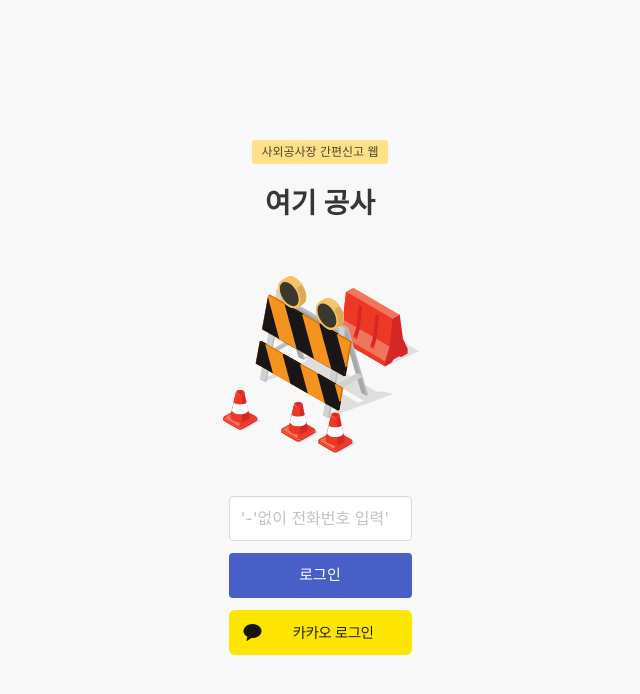
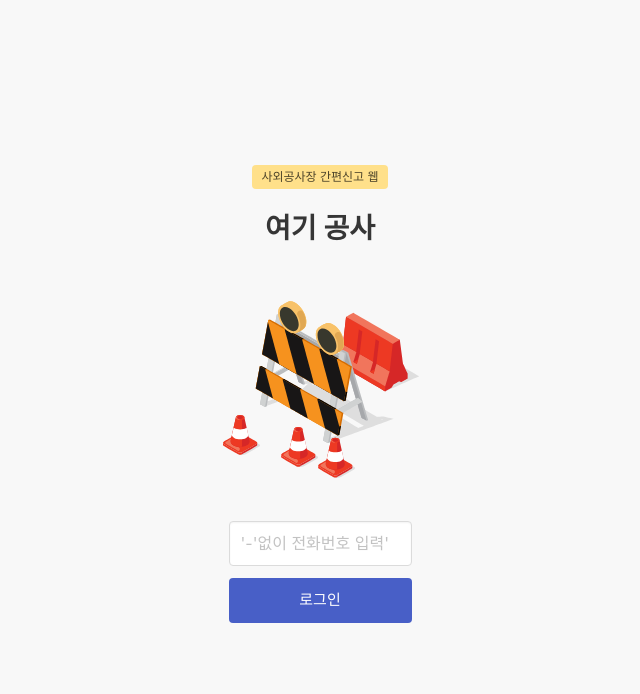
Before and after one commit to nitconst/nitgongsa, a React (Create React App) app: page / in a window 1280 px wide. Shown: the top 694 px of the page, without its empty margins (320-960 px from the left). Built offline with nearby package versions, Linux system fonts and the light colour scheme; no server answers; what react-geocode would draw is missing.

Commit message:
인증 파트 수정(구글로 유지)

```diff
--- a/src/routes/Auth.js
+++ b/src/routes/Auth.js
@@ -4,9 +4,6 @@ import { RecaptchaVerifier, signInWithPhoneNumber } from "firebase/auth";
 import Lottie from "react-lottie";
 import mainAnimationData from "lotties/auth-construction.json";
 import loadingAnimationData from "lotties/loading-construction.json";
-
-import kakaoLogin from "../statics/kakaolarge.png";
-import axios from "axios";
 
 const Auth = () => {
   const [phoneNumber, setPhonenumber] = useState("");
@@ -17,8 +14,9 @@ const Auth = () => {
   const phoneNumberTest = "+16505551234";
   const testVerificationCode = "123456";
 
-  const REDIRECT_URI = "http://127.0.0.1:3000/auth"; // 인증코드 발급 부분으로 redirecting 하면될듯
-  const KAKAO_AUTH_URL = `https://kauth.kakao.com/oauth/authorize?client_id=${process.env.REACT_APP_KAKAO_API}&redirect_uri=${REDIRECT_URI}&response_type=code`;
+  // const REDIRECT_URI = "http://127.0.0.1:3000/auth";
+  // 인증코드 발급 부분으로 redirecting 하면될듯
+  // const KAKAO_AUTH_URL = `https://kauth.kakao.com/oauth/authorize?client_id=${process.env.REACT_APP_KAKAO_API}&redirect_uri=${REDIRECT_URI}&response_type=code`;
 
   const defaultOptions = {
     loop: true,
@@ -184,12 +182,12 @@ const Auth = () => {
           )}
         </>
 
-        <a href={KAKAO_AUTH_URL}>
+        {/* <a href={KAKAO_AUTH_URL}>
           <img
             src={kakaoLogin}
             style={{ width: "183px", height: "45px" }}
           ></img>
-        </a>
+        </a> */}
 
         <div id="recaptcha-container"></div>
       </div>
```
